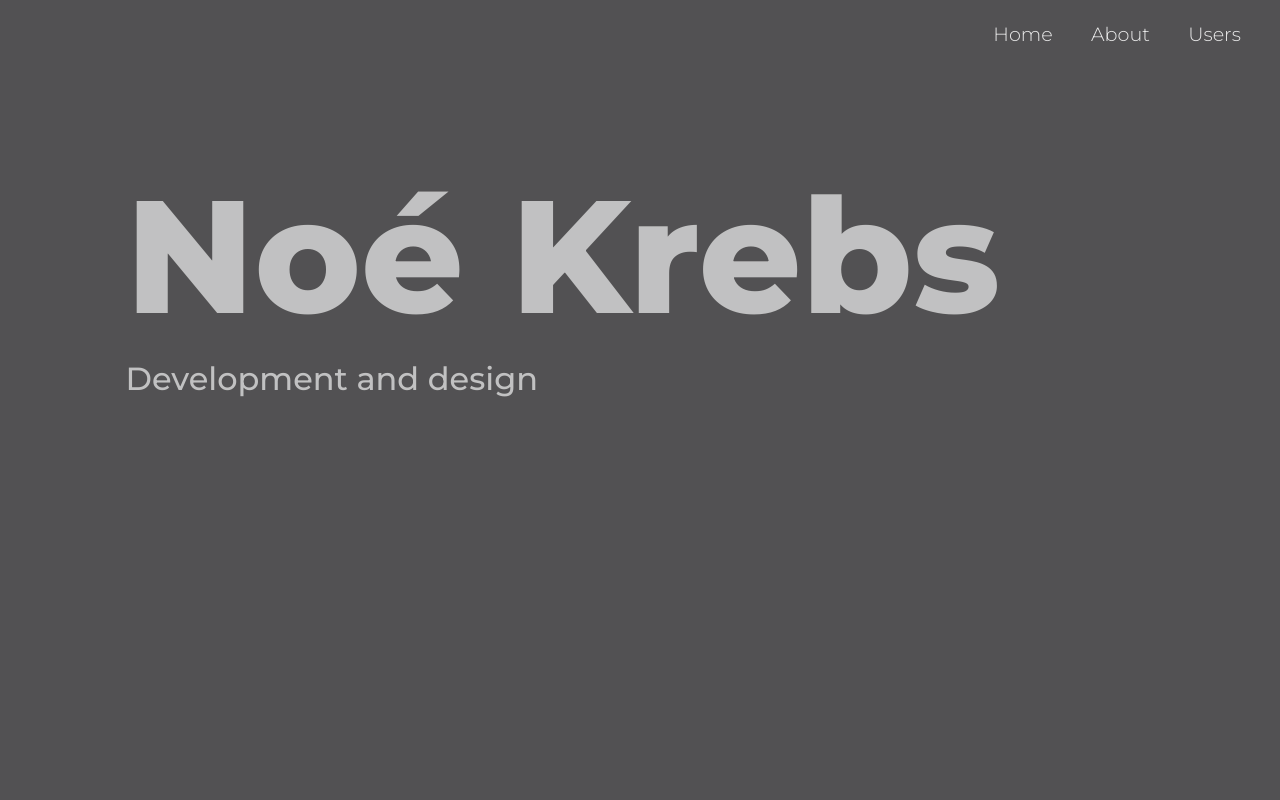
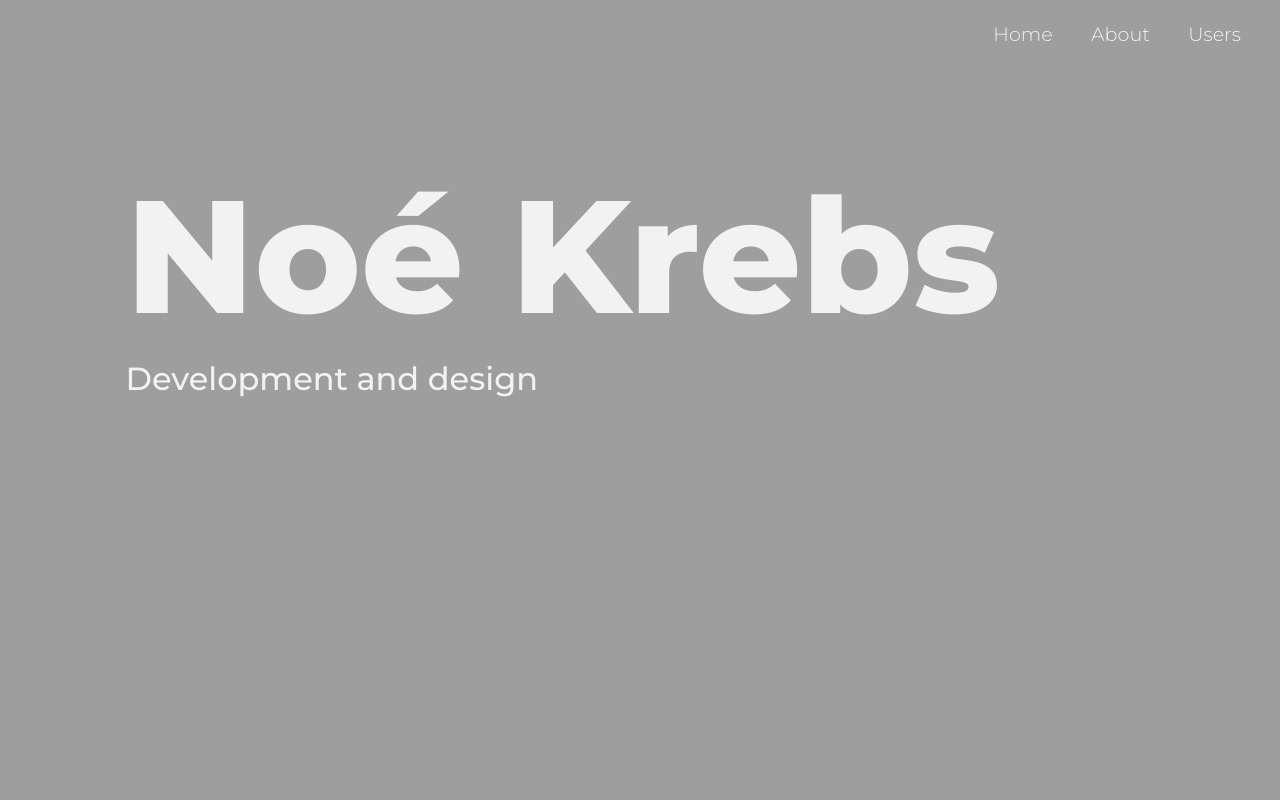
Before and after one commit to Sumis34/Home-Page, a React (Create React App) app: page / in a window 1280 px wide. Shown: the top 800 px of the page. Built offline with nearby package versions, Linux system fonts and the light colour scheme.

Commit message:
video background

```diff
--- a/src/components/Header/Header.js
+++ b/src/components/Header/Header.js
@@ -6,6 +6,9 @@ export default class Header extends Component {
     render() {
         return (
             <header>
+                <video src={bg} autoPlay muted loop poster="posterimage.jpg">
+                    Sorry, your browser doesn't support embedded videos
+                </video>
                 <div className="row">
                     <div className="col">
                         <h1 className="title">Noé Krebs</h1>
@@ -15,9 +18,6 @@ export default class Header extends Component {
                         <img className="blob" src={blob} alt="himmel"/>
                     </div> */}
                 </div>
-                <video src={bg} autoPlay muted loop poster="posterimage.jpg">
-                        Sorry, your browser doesn't support embedded videos
-                </video>
             </header>
         );
     }
--- a/src/components/Header/header.scss
+++ b/src/components/Header/header.scss
@@ -12,13 +12,14 @@
 .title,
 .sub-title {
     margin-left: 10%;
+    z-index: 10;
+    position: relative;
 }
 
 header {
     min-height: 100vh;
-    // height: 140vh;
     //background: url(../../assets/images/bg-main-2.png) center;
-    background-size: cover;
+    // background-size: cover;
 }
 
 video {
@@ -26,8 +27,6 @@ video {
     width: 100%;
     height: 100%;
     object-fit: cover;
-    top: 0;
-    opacity: 0.45;
 }
 
 .blob {
```
